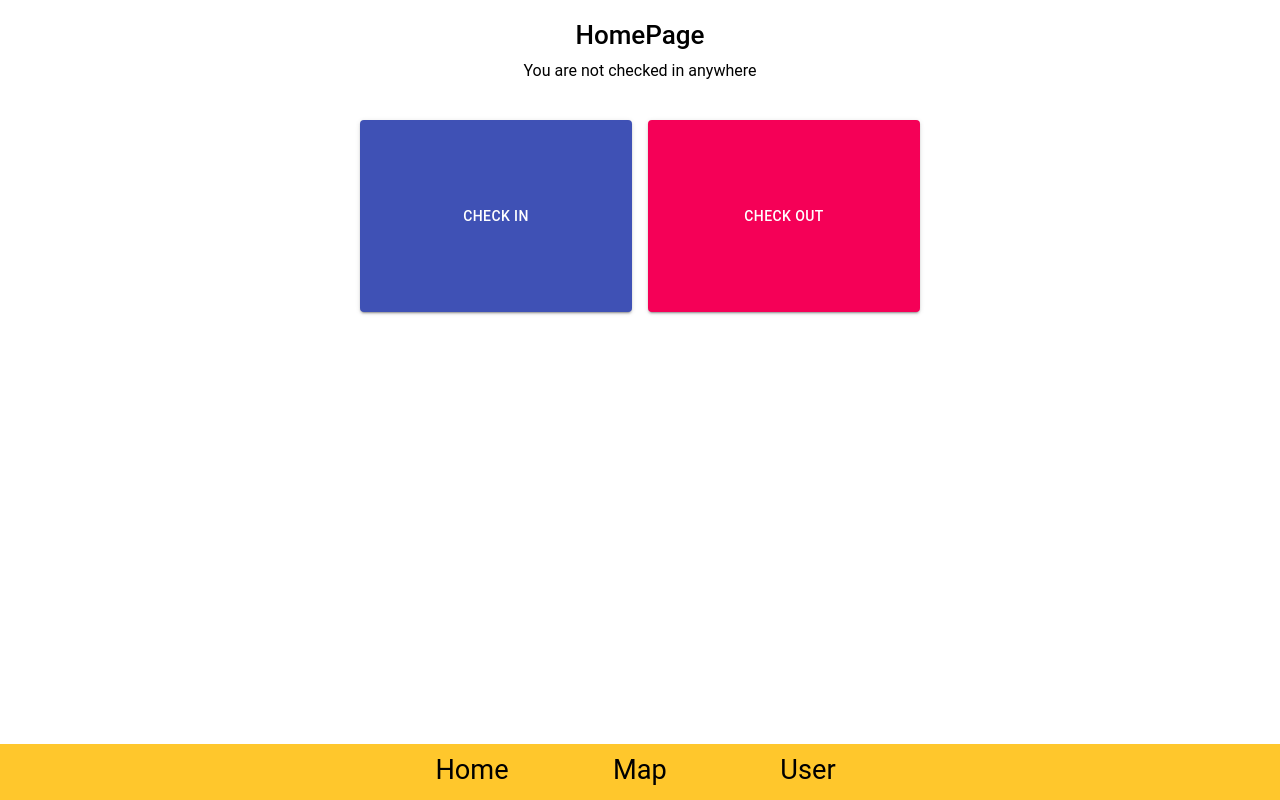
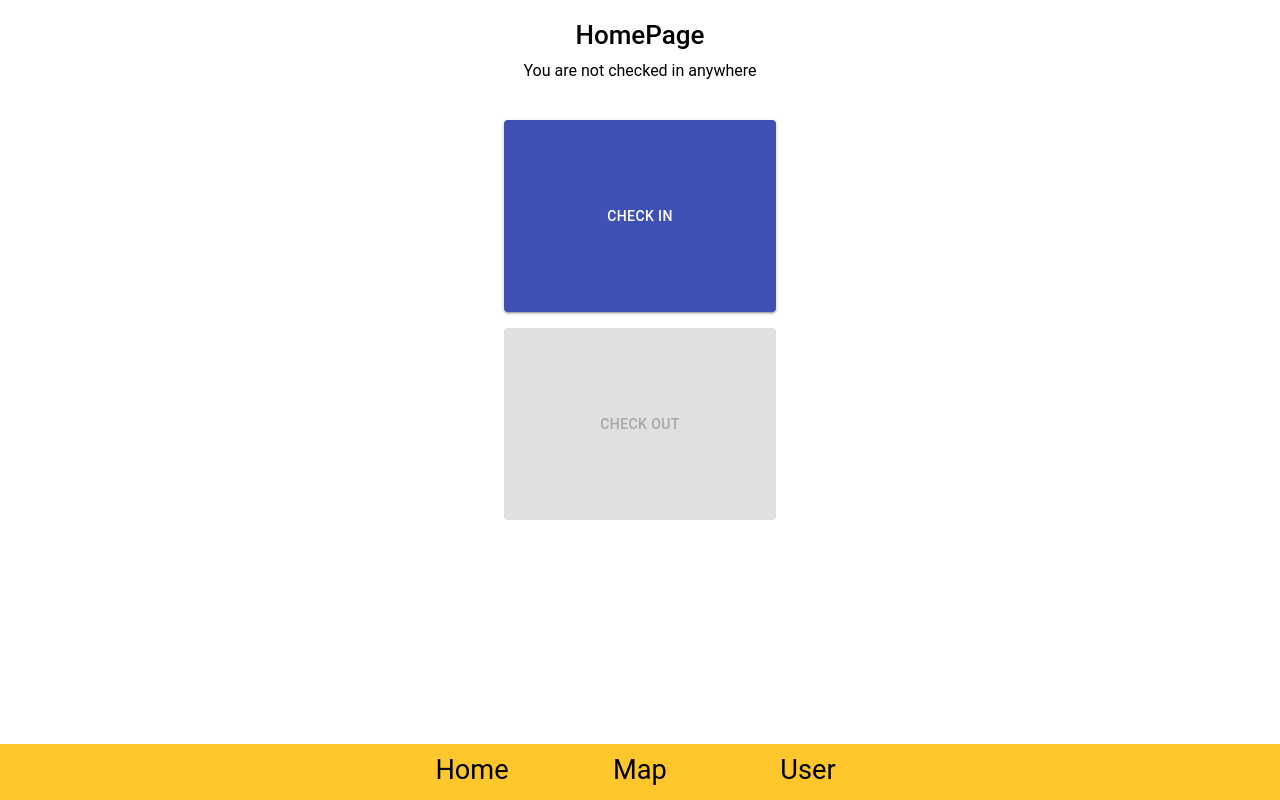
Before and after one commit to kathleencurran2021/tigerTraffic, a React (Create React App) app: page /homepage in a window 1280 px wide. Built offline with nearby package versions, Linux system fonts and the light colour scheme.

Commit message:
fixed conditional rendering error

```diff
--- a/src/components/Building.tsx
+++ b/src/components/Building.tsx
@@ -33,6 +33,11 @@ const Building: BuildingProps = {
   // studySpot: SomeStudySpot,
 }
 
+export interface BuildingState {
+  building: BuildingProps
+  setBuilding: React.Dispatch<React.SetStateAction<BuildingProps>>
+}
+
 let Julian: BuildingProps = {
   name: 'Julian',
   peopleInside: 34,
--- a/src/components/MapModal.tsx
+++ b/src/components/MapModal.tsx
@@ -18,6 +18,7 @@ import { Link as RouterLink } from 'react-router-dom'
 import { BuildingProps } from './Building'
 import { CheckinContext } from '../context/CheckinContext'
 import { check } from 'prettier'
+import { BuildingContext } from '../context/BuildingContext'
 
 const useStyles = makeStyles({
   modal: {},
@@ -47,14 +48,19 @@ export const MapModal: React.FC<ModalProps> = ({
 }) => {
   const classes = useStyles()
   const { checkin, setCheckin } = useContext(CheckinContext)
+  const { building, setBuilding } = useContext(BuildingContext)
+  const [open, setOpen] = React.useState(false)
 
   useEffect(() => {
-    console.log('trying checkin', checkin)
-  }, [checkin])
+    console.log('Checkin Context Modal:', checkin)
+    console.log('Modal building', building)
+  }, [checkin, building])
 
   const handleModalClick = () => {
+    console.log('checked in?' + checkin)
     setCheckin(true)
-    console.log('checked in?' + checkin)
+    setBuilding(building)
+    handleClose()
   }
 
   return (
@@ -72,11 +78,20 @@ export const MapModal: React.FC<ModalProps> = ({
             className={classes.button}
             variant="contained"
             color="primary"
-            component={RouterLink}
-            to={'/checkin'}
+            // component={RouterLink}
+            // to={'/checkin'}
             onClick={handleModalClick}
           >
             Check In
+          </Button>
+          <Button
+            className={classes.button}
+            variant="contained"
+            component={RouterLink}
+            to={'/checkin'}
+          >
+            {' '}
+            View More
           </Button>
         </DialogActions>
       </DialogContent>
--- a/src/context/BuildingContext.ts
+++ b/src/context/BuildingContext.ts
@@ -1,14 +1,20 @@
 import React, { createContext } from 'react'
-import { Building, BuildingProps, Julian } from '../components/Building'
+import { BuildingProps, BuildingState, Julian } from '../components/Building'
 
-interface buildContext {
-  building: BuildingProps
-  setBuilding: (x: BuildingProps) => void
+const Building: BuildingProps = {
+  name: '',
+  peopleInside: 0,
+  capacity: 0,
+  seatsAvailable: 0,
+  studySpaces: 0,
+  // studySpot: SomeStudySpot,
 }
 
-const BuildingContext = createContext({
-  building: Julian,
-  setBuilding: () => {},
-})
+const defaultBuildingState: BuildingState = {
+  building: Building,
+  setBuilding: (): void => {},
+}
+
+const BuildingContext = createContext<BuildingState>(defaultBuildingState)
 
 export { BuildingContext }
--- a/src/pages/CheckInPage.tsx
+++ b/src/pages/CheckInPage.tsx
@@ -13,6 +13,7 @@ import { CheckInPageContent } from './pagesStyling'
 import { BuildingProps, Building } from './../components/Building'
 import { AccordionSum, CheckinAccord } from '../components/ComponentStyles'
 import { CheckinContext } from '../context/CheckinContext'
+import { BuildingContext } from '../context/BuildingContext'
 
 interface CheckinProps {
   Building: BuildingProps
@@ -30,20 +31,30 @@ const useStyles = makeStyles(() => ({
     textAlign: 'center',
     backgroundColor: '#ffc72c',
     marginTop: '1rem',
-    left: '143px',
+    left: '106px',
   },
 }))
 
-export const CheckInPage: React.FC<CheckinProps> = ({ Building }) => {
+export const CheckInPage = () => {
   //may need to set the state as the actual building, so --> useState(Julian.peopleInside)
-  const [peopleInsideCount, setPeopleInsideCount] = useState(10)
   const { checkin, setCheckin } = useContext(CheckinContext)
-  // const [building, setBuilding] = useState()
+  const { building, setBuilding } = useContext(BuildingContext)
   const classes = useStyles()
 
+  const handleCheckin = () => {
+    setCheckin(true)
+    console.log()
+    setBuilding(building)
+    console.log('before people', building.peopleInside)
+
+    building.peopleInside += 1
+    console.log('after people', building.peopleInside)
+  }
+
   useEffect(() => {
-    console.log('trying checkin checkin', checkin)
-  }, [checkin])
+    console.log('trying checkin checkinpage', checkin)
+    console.log('hb building?', building)
+  }, [checkin, building])
 
   return (
     <CheckInPageContent>
@@ -56,14 +67,20 @@ export const CheckInPage: React.FC<CheckinProps> = ({ Building }) => {
           aria-controls="panel1a-content"
           id="panel1a-header"
         >
-          {/* <Typography>{`${Building.name} Study Spaces`}</Typography> */}
-          <Typography>{`${Building.name} total capacity: ${Building.capacity}`}</Typography>
-
-          <Typography>{`Seats in use: ${Building.peopleInside}`}</Typography>
-
-          <Typography>{`Seats Available: ${Building.seatsAvailable}`}</Typography>
+          <Typography>{`${building.name} total capacity: ${building.capacity}`}</Typography>
+          <Typography>{`Seats in use: ${building.peopleInside}`}</Typography>
+          <Typography>{`Seats Available: ${building.seatsAvailable}`}</Typography>
+          {checkin == true ? (
+            <Button className={classes.button} disabled>
+              Check In
+            </Button>
+          ) : (
+            <Button className={classes.button} onClick={handleCheckin}>
+              Check In
+            </Button>
+          )}
         </AccordionSum>
-        <AccordionDetails>
+        {/* <AccordionDetails>
           <AccordionSum
             expandIcon={`+`}
             aria-controls="panel2a-content"
@@ -71,7 +88,7 @@ export const CheckInPage: React.FC<CheckinProps> = ({ Building }) => {
           >
             <Typography>Prevo</Typography>
           </AccordionSum>
-        </AccordionDetails>
+        </AccordionDetails> */}
         {/* <AccordionDetails>
           <AccordionSum
             expandIcon={`+`}
@@ -83,10 +100,6 @@ export const CheckInPage: React.FC<CheckinProps> = ({ Building }) => {
         </AccordionDetails> */}
       </CheckinAccord>
 
-      <Button className={classes.button} disabled>
-        Check In
-      </Button>
-
       <Navbar />
     </CheckInPageContent>
   )
--- a/src/pages/HomePage.tsx
+++ b/src/pages/HomePage.tsx
@@ -4,6 +4,8 @@ import React, { useContext, useEffect } from 'react'
 import { Navbar } from '../components/Navbar'
 import { Link as RouterLink } from 'react-router-dom'
 import { CheckinContext } from '../context/CheckinContext'
+import { BuildingContext } from '../context/BuildingContext'
+import { Building } from '../components/Building'
 
 const useStyles = makeStyles((theme) => ({
   root: {
@@ -31,17 +33,16 @@ const useStyles = makeStyles((theme) => ({
 export const HomePage: React.FC = () => {
   const classes = useStyles()
   const { checkin, setCheckin } = useContext(CheckinContext)
+  const { building, setBuilding } = useContext(BuildingContext)
 
   useEffect(() => {
-    console.log('trying checkin home', checkin)
-  }, [checkin])
-
-  const handleCheckin = () => {
-    setCheckin(true)
-  }
+    console.log('checkin home', checkin)
+    console.log('trying building home', building)
+  }, [checkin, building])
 
   const handleCheckout = () => {
     setCheckin(false)
+    setBuilding(Building)
   }
 
   return (
@@ -50,39 +51,35 @@ export const HomePage: React.FC = () => {
         <IonText>
           <h1>HomePage</h1>
         </IonText>
-        {checkin == true ? (
-          <IonText>You are checked in to 'building'</IonText>
-        ) : (
-          <IonText>You are not checked in anywhere</IonText>
-        )}
-
+        {(checkin && building != Building && (
+          <IonText>You are checked in to {building.name}</IonText>
+        )) || <IonText>You are not checked in anywhere</IonText>}
         <br></br>
         <div className={classes.buttons}>
-          {checkin == false ? (
+          {(checkin == false && (
+            <Button
+              className={classes.inButton}
+              variant="contained"
+              color="primary"
+              component={RouterLink}
+              to={'/map'}
+            >
+              Check In
+            </Button>
+          )) || (
             <Button
               className={classes.inButton}
               variant="contained"
               color="primary"
               component={RouterLink}
               to={'/checkin'}
-              onClick={handleCheckin}
-            >
-              Check In
-            </Button>
-          ) : (
-            <Button
-              className={classes.inButton}
-              variant="contained"
-              color="primary"
-              component={RouterLink}
-              to={'/checkin'}
-              onClick={handleCheckin}
               disabled
             >
               Check In
             </Button>
           )}
-
+          <br></br>{' '}
+          {checkin == true ? (
             <Button
               variant="contained"
               color="secondary"
@@ -91,6 +88,17 @@ export const HomePage: React.FC = () => {
             >
               Check Out
             </Button>
+          ) : (
+            <Button
+              variant="contained"
+              color="secondary"
+              className={classes.inButton}
+              onClick={handleCheckout}
+              disabled
+            >
+              Check Out
+            </Button>
+          )}
         </div>
       </IonContent>
       <Navbar></Navbar>
--- a/src/pages/MapPage.tsx
+++ b/src/pages/MapPage.tsx
@@ -1,14 +1,6 @@
 import { IonContent, IonPage, IonText } from '@ionic/react'
-import {
-  Box,
-  Button,
-  Container,
-  Dialog,
-  makeStyles,
-  TextField,
-  Typography,
-} from '@material-ui/core'
-import React, { useContext, useEffect, useState } from 'react'
+import { Box, Container, makeStyles, Typography } from '@material-ui/core'
+import React, { useContext, useEffect } from 'react'
 import { Navbar } from '../components/Navbar'
 import { MapModal } from './../components/MapModal'
 import {
@@ -23,14 +15,8 @@ import {
   RoyButton,
   AsburyButton,
 } from './../components/BuildingStyling'
-import {
-  Building,
-  BuildingProps,
-  Hoover,
-  Julian,
-} from './../components/Building'
+import { BuildingProps, Hoover, Julian } from './../components/Building'
 import { BuildingContext } from '../context/BuildingContext'
-import { CheckinContext } from '../context/CheckinContext'
 
 const useStyles = makeStyles((theme) => ({
   root: {
@@ -44,27 +30,18 @@ const useStyles = makeStyles((theme) => ({
 
 export const MapPage = () => {
   const classes = useStyles()
+  const [open, setOpen] = React.useState(false)
+  const { building, setBuilding } = useContext(BuildingContext)
 
-  const [open, setOpen] = React.useState(false)
-  const [building, setBuilding] = useState(Building)
-
-  // const { isCheckedIn, whatBuilding } = useContext(CheckinContext)
-  // const { setCheckedIn, isCheckedIn } = useContext(CheckinContext)
-  // const { isCheckedIn, setCheckedIn } = useContext(CheckinContext)
-  // const [building] = useState(whatBuilding)
-  // const whatBuilding = useContext(CheckinContext)
-  // const whatBuilding = useContext(BuildingContext)
-  // const { building, setBuilding } = useContext(BuildingContext)
-  // const { checkin, setCheckin } = useContext(CheckinContext)
-
-  // useEffect(() => {
-  //   console.log('trying checkin', building)
-  // }, [building])
+  useEffect(() => {
+    console.log('trying checkin', building)
+  }, [building])
 
   const handleOpen = (someBuilding: BuildingProps) => {
     setOpen(true)
     console.log('open is true')
     setBuilding(someBuilding)
+    console.log('What building?', building)
   }
 
   const handleClose = () => {
--- a/src/pages/UserPage.tsx
+++ b/src/pages/UserPage.tsx
@@ -1,32 +1,56 @@
 import { IonContent, IonPage, IonText } from '@ionic/react'
-import React, { useContext } from 'react'
+import { Button, makeStyles } from '@material-ui/core'
+import { yellow } from '@material-ui/core/colors'
+import React, { useContext, useEffect } from 'react'
+import { Building } from '../components/Building'
 import { Navbar } from '../components/Navbar'
+import { BuildingContext } from '../context/BuildingContext'
 import { CheckinContext } from '../context/CheckinContext'
+
+const useStyles = makeStyles(() => ({
+  root: {
+    textAlign: 'center',
+  },
+  button: {
+    color: 'yellow',
+  },
+}))
 
 export const UserPage = () => {
   const { checkin, setCheckin } = useContext(CheckinContext)
+  const { building, setBuilding } = useContext(BuildingContext)
+  const classes = useStyles()
+
+  useEffect(() => {
+    console.log('trying checkin user', checkin)
+    console.log('hb building?', building)
+  }, [checkin, building])
+
   return (
     <IonPage>
-      <IonContent>
+      <IonContent className={classes.root}>
         <div style={{ marginLeft: '.5rem' }}>
           <h2 style={{ textAlign: 'center' }}>
-            Current Building: <b>{checkin == true ? 'building' : 'None'}</b>
+            Current Building:{' '}
+            {(checkin && building != Building && <b>{building.name}</b>) ||
+              'None'}
           </h2>
-          {checkin == true ? (
+          {(checkin && building != Building && (
             <IonText>
-              You have been in <b>Julian</b> for <b>27.6 minutes</b>
+              You have been in <b>{building.name}</b> for <b>'27.6 minutes'</b>
             </IonText>
-          ) : (
-            ''
-          )}
-          <h3 style={{ textAlign: 'center' }}>Your Check-ins:</h3>
-          <div>
+          )) ||
+            ''}
+
+          {/* <h3 style={{ textAlign: 'center' }}>Your Check-ins:</h3> */}
+          {/* <div>
             <IonText>Julian: 87.2 minutes</IonText>
             <br></br>
             <IonText>Julian: 47 minutes</IonText>
             <br></br>
             <IonText>Julian: 146.8 minutes</IonText>
-          </div>
+          </div> */}
+          <Button className={classes.button}>Check Out of Spot</Button>
         </div>
       </IonContent>
       <Navbar></Navbar>
```
Also changed, not shown: src/App.tsx (+10 -4 lines). Lines whose indentation alone changed are shown as unchanged.
